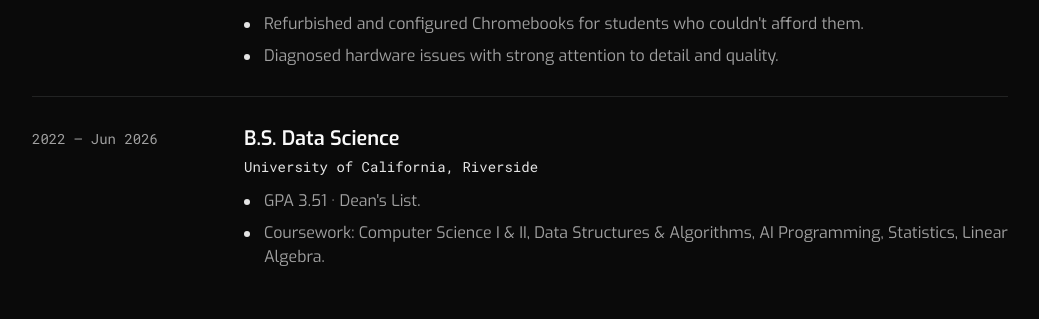
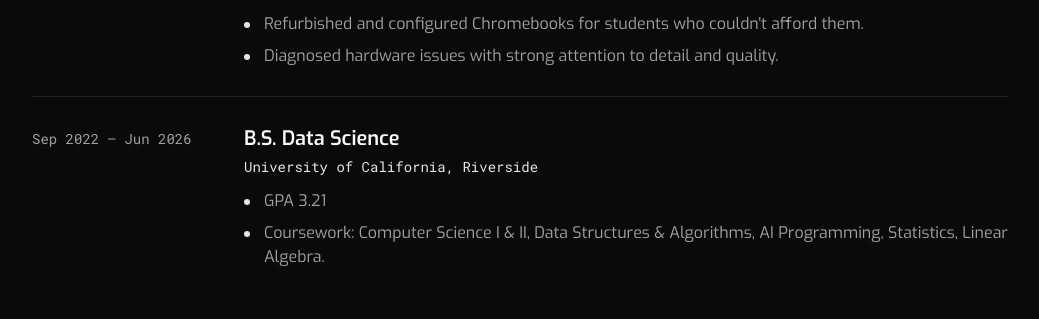
Before and after one commit to Bryanpham004/portfolio, a Next.js app: page / in a window 1280 px wide. Shown: the part 3923-4242 px from the top of the page, without its empty margins (120-1159 px from the left). Built offline with nearby package versions, Linux system fonts and the light colour scheme.

Commit message:
Update GPA to 3.21, remove Dean's List, set degree start Sep 2022

```diff
--- a/src/app/page.tsx
+++ b/src/app/page.tsx
@@ -71,11 +71,11 @@
     ],
   },
   {
-    date: "2022 — Jun 2026",
+    date: "Sep 2022 — Jun 2026",
     role: "B.S. Data Science",
     org: "University of California, Riverside",
     points: [
-      "GPA 3.51 · Dean's List.",
+      "GPA 3.21",
       "Coursework: Computer Science I & II, Data Structures & Algorithms, AI Programming, Statistics, Linear Algebra.",
     ],
   },
```
